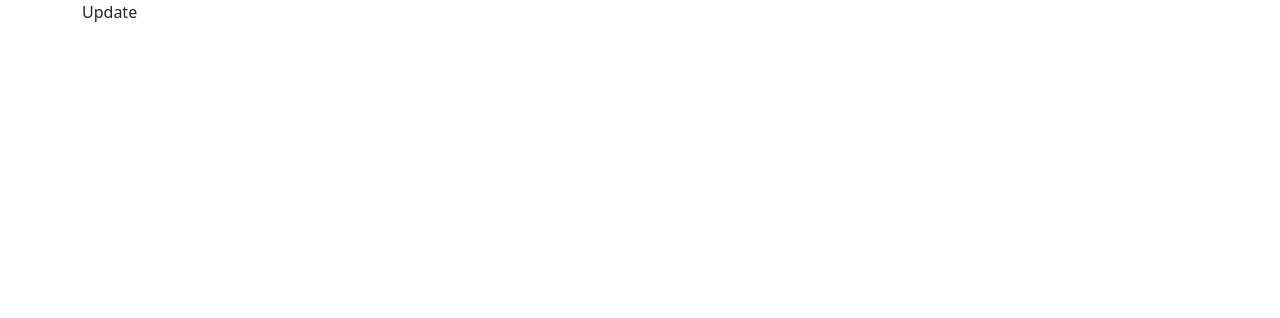
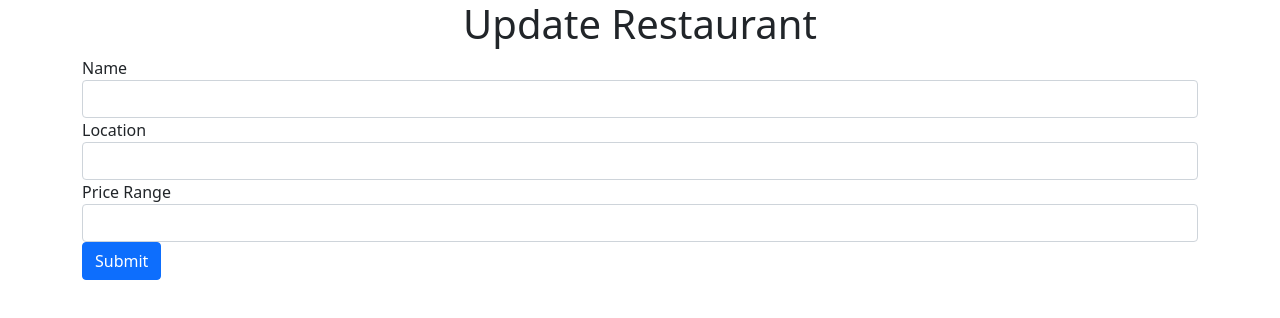
Before and after one commit to keosykhao/Yelperant, a React (Create React App) app in the folder expense/client/: page /restaurants/1/update in a window 1280 px wide. Shown: the top 318 px of the page. Built offline with nearby package versions, Linux system fonts and the light colour scheme.

Commit message:
update restaurant

```diff
--- a/expense/client/src/components/RestaurantList.jsx
+++ b/expense/client/src/components/RestaurantList.jsx
@@ -1,11 +1,12 @@
 import React, {useEffect, useContext} from 'react';
+import { useHistory } from 'react-router-dom';
 import RestaurantFinder from '../apis/RestaurantFinder';
 import { RestaurantContext } from '../context/RestaurantContext';
 
 const RestaurantList = (props) => {
     // need to store our data
     const {restaurants, setRestaurants}= useContext(RestaurantContext)
-
+    let history = useHistory()
     useEffect(()=>{
         const fetchData = async () =>{
             try {
@@ -23,11 +24,13 @@
         setRestaurants(restaurants.filter(restaurant => {
             return restaurant.id !== id
         }));
-        } catch (error) {
-
+        } catch (err) {
+            console.log(err)
         }
     };
-
+    const handleUpdate = async (id) => {
+        history.push(`/restaurants/${id}/update`)
+    }
 
     return (
         <div className="list-group">
@@ -51,7 +54,7 @@
                             <td>{"$".repeat(restaurant.price_range)}</td>
                             <td>reviews</td>
                             <td>
-                                <button className="btn btn-warning">Update</button>
+                                <button onClick={()=> handleUpdate(restaurant.id)} className="btn btn-success">Update</button>
                             </td>
                             <td>
                             <button onClick={()=>handleDelete(restaurant.id)} className="btn btn-danger">Delete</button>
--- /dev/null
+++ b/expense/client/src/components/UpdateRestaurant.jsx
@@ -0,0 +1,32 @@
+import React, {useState} from 'react'
+import { useParams } from 'react-router-dom'
+
+const UpdateRestaurant = (props) => {
+   const {id} =  useParams();
+   const [name, setName] =  useState("")
+   const [location, setLocation] =  useState("")
+   const [priceRange, setPriceRange] =  useState("")
+
+    return (
+        <div>
+            <form action="">
+                <div className="form-group">
+                    <label htmlFor="name">Name</label>
+                    <input value={name} onChange= {e => setName(e.target.value)} id="name" className="form-control" type="text" />
+                </div>
+                <div className="form-group">
+                    <label htmlFor="name">Location</label>
+                    <input value={location} onChange= {e =>setLocation(e.target.value)} id="location" className="form-control" type="text" />
+                </div>
+                <div className="form-group">
+                    <label htmlFor="name">Price Range</label>
+                    <input value={priceRange} onChange= {e =>setPriceRange(e.target.value)} id="price_range" className="form-control" type="number" />
+                </div>
+                <button className="btn btn-primary">Submit</button>
+            </form>
+
+        </div>
+    )
+}
+
+export default UpdateRestaurant
--- a/expense/client/src/routes/Update.jsx
+++ b/expense/client/src/routes/Update.jsx
@@ -1,9 +1,10 @@
 import React from 'react'
-
+import UpdateRestaurant from '../components/UpdateRestaurant'
 const Update = () => {
     return (
         <div>
-            Update
+           <h1 className="text-center">Update Restaurant</h1>
+           <UpdateRestaurant/>
         </div>
     )
 }
```
